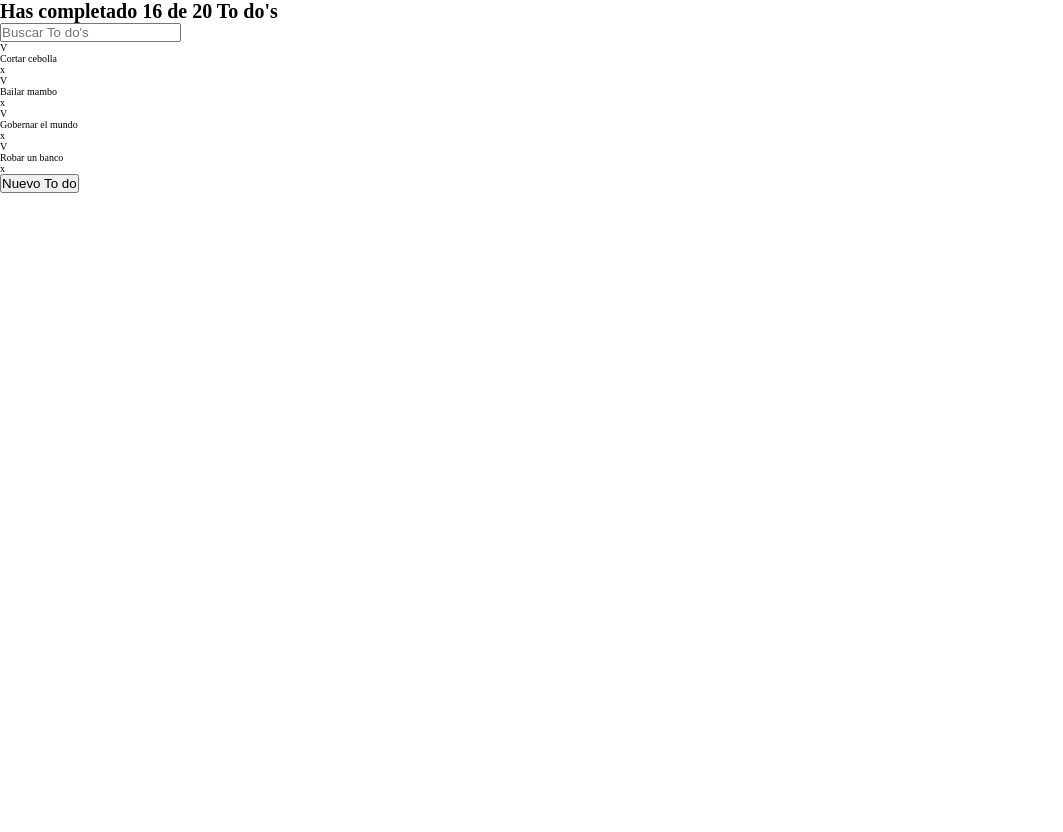
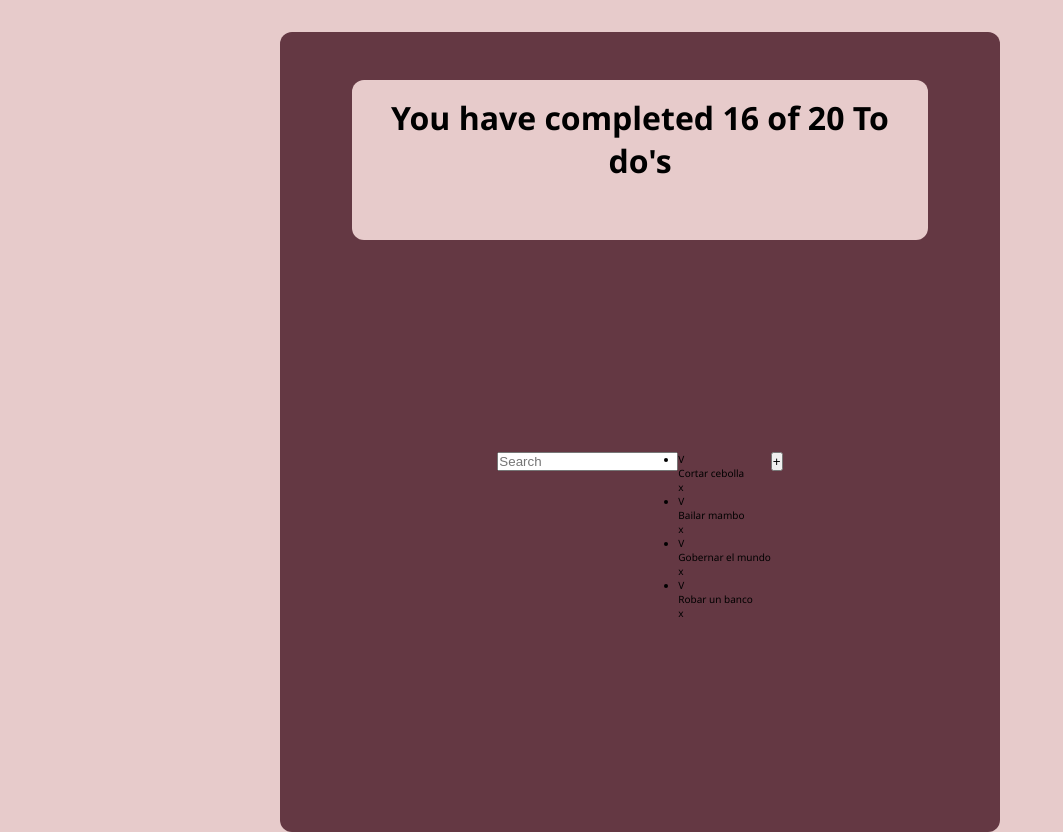
Before and after one commit to GersenX3/taskTune, a React (Vite) app: page / in a window 1280 px wide. Shown: the whole page, without its empty margins (0-1063 px from the left). Before the commit the page ends 800 px from the top, so only its background shows below. Built offline with nearby package versions, Linux system fonts and the light colour scheme.

Commit message:
Aplicando estilos css

```diff
--- a/src/App.css
+++ b/src/App.css
@@ -0,0 +1,11 @@
+.app{
+    display: flex;
+    flex-wrap: wrap;
+    justify-content: center;
+    margin-top: 2rem;
+    background-color: #643843;
+    min-width: 360px;
+    max-width: 720px;
+    border-radius: 12px;
+    height: 100vh;
+}
--- a/src/App.jsx
+++ b/src/App.jsx
@@ -19,6 +19,7 @@ function App() {
 
   return (
     <>
+    <div className='app'>
       <TodoCounter completed={16} total={20}/>
       <TodoSearch/>
 
@@ -34,6 +35,7 @@ function App() {
       </TodoList>
 
       <CreateTodoButton/>
+    </div>
     </>
   )
 }
--- a/src/components/CreateTodoButton.jsx
+++ b/src/components/CreateTodoButton.jsx
@@ -3,7 +3,7 @@ import React from 'react'
 function CreateTodoButton() {
   return (
     <div>
-      <button>Nuevo To do</button>
+      <button>+</button>
     </div>
   )
 }
--- /dev/null
+++ b/src/components/TodoCounter.css
@@ -0,0 +1,10 @@
+h1{
+    width: 80%;
+    background-color: #E7CBCB;
+    font-size: 2rem;
+    text-align: center;
+    padding: 1rem;
+    border-radius: 12px;
+    margin-top: 3rem;
+    height: 10rem;
+}
--- a/src/components/TodoCounter.jsx
+++ b/src/components/TodoCounter.jsx
@@ -1,10 +1,12 @@
 import React from 'react'
+import "../components/TodoCounter.css"
+
 
 function TodoCounter({total,completed}) {
   return (
-    <div>
-      <h1>Has completado {completed} de {total} To do's</h1>
-    </div>
+    <>
+      <h1>You have completed {completed} of {total} To do's</h1>
+    </>
   )
 }
 
--- a/src/components/TodoSearch.jsx
+++ b/src/components/TodoSearch.jsx
@@ -3,7 +3,7 @@ import React from 'react'
 function TodoSearch() {
   return (
     <div>
-      <input type="text"  placeholder="Buscar To do's"/>
+      <input type="text"  placeholder="Search"/>
     </div>
   )
 }
--- a/src/index.css
+++ b/src/index.css
@@ -1,3 +1,11 @@
+/*
+  colores:
+  #643843
+  #99627A
+  #C88EA7
+  #E7CBCB
+*/
+
 *{
   box-sizing: border-box;
   margin: 0;
@@ -5,5 +13,9 @@
 }
 body{
   font-size: 62.5%;
-
+  font-family: 'Segoe UI', Tahoma, Geneva, Verdana, sans-serif;
+  background-color: #E7CBCB;
+  display: flex;
+  flex-wrap: wrap;
+  justify-content: center;
 }
```
